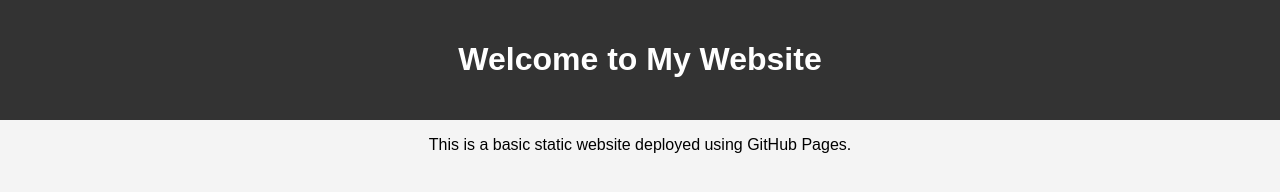
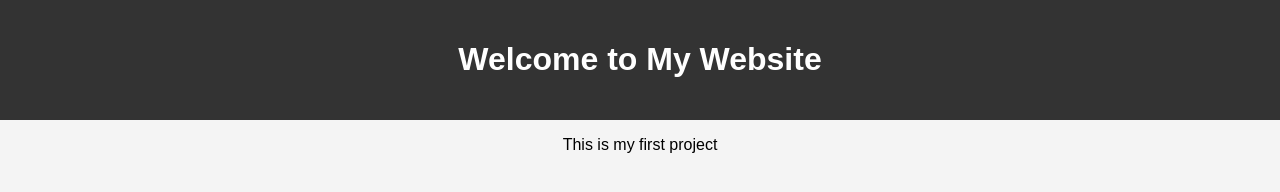
Before and after one commit to ahmed-mr1/First-project, a plain HTML site: page index.html in a window 1280 px wide. Drawn offline with Linux system fonts and the light colour scheme.

Commit message:
First try

```diff
--- a/index.html
+++ b/index.html
@@ -10,6 +10,6 @@
     <header>
         <h1>Welcome to My Website</h1>
     </header>
-    <p>This is a basic static website deployed using GitHub Pages.</p>
+    <p>This is my first project</p>
 </body>
 </html>
```
